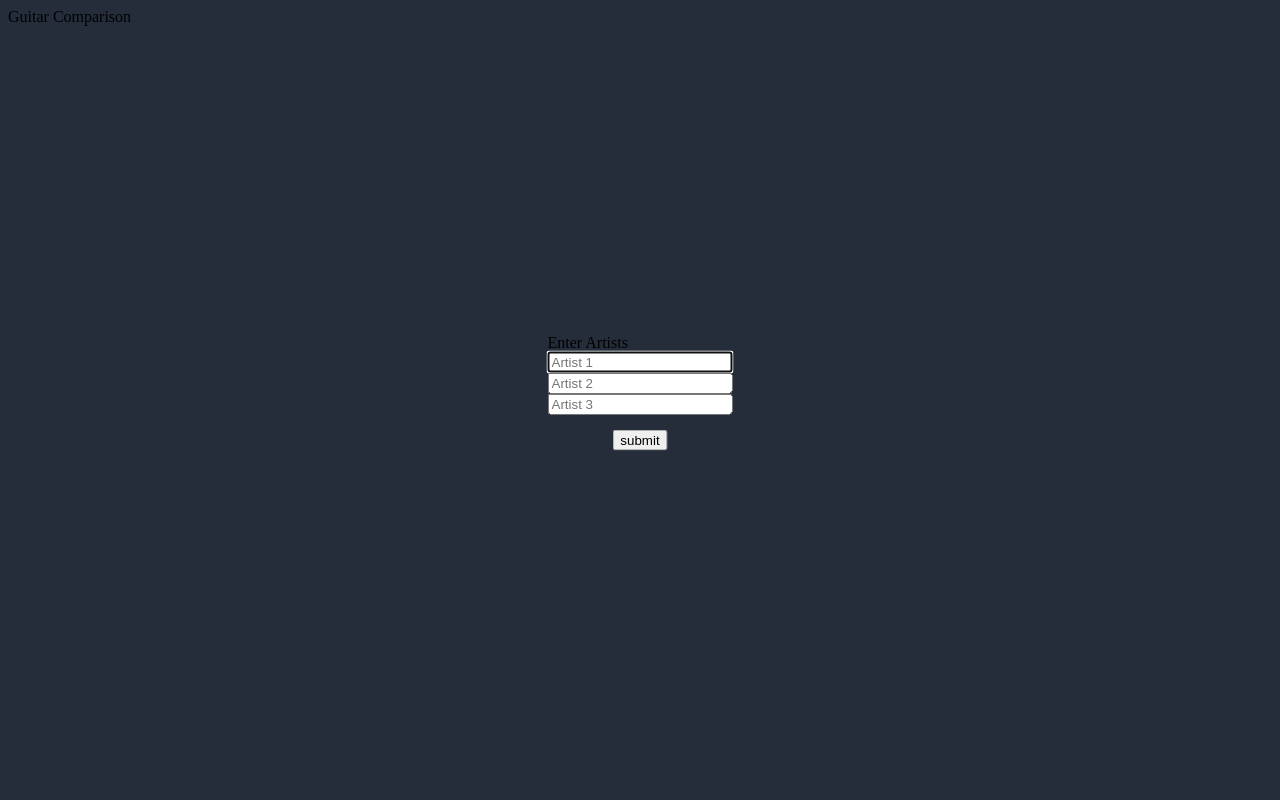
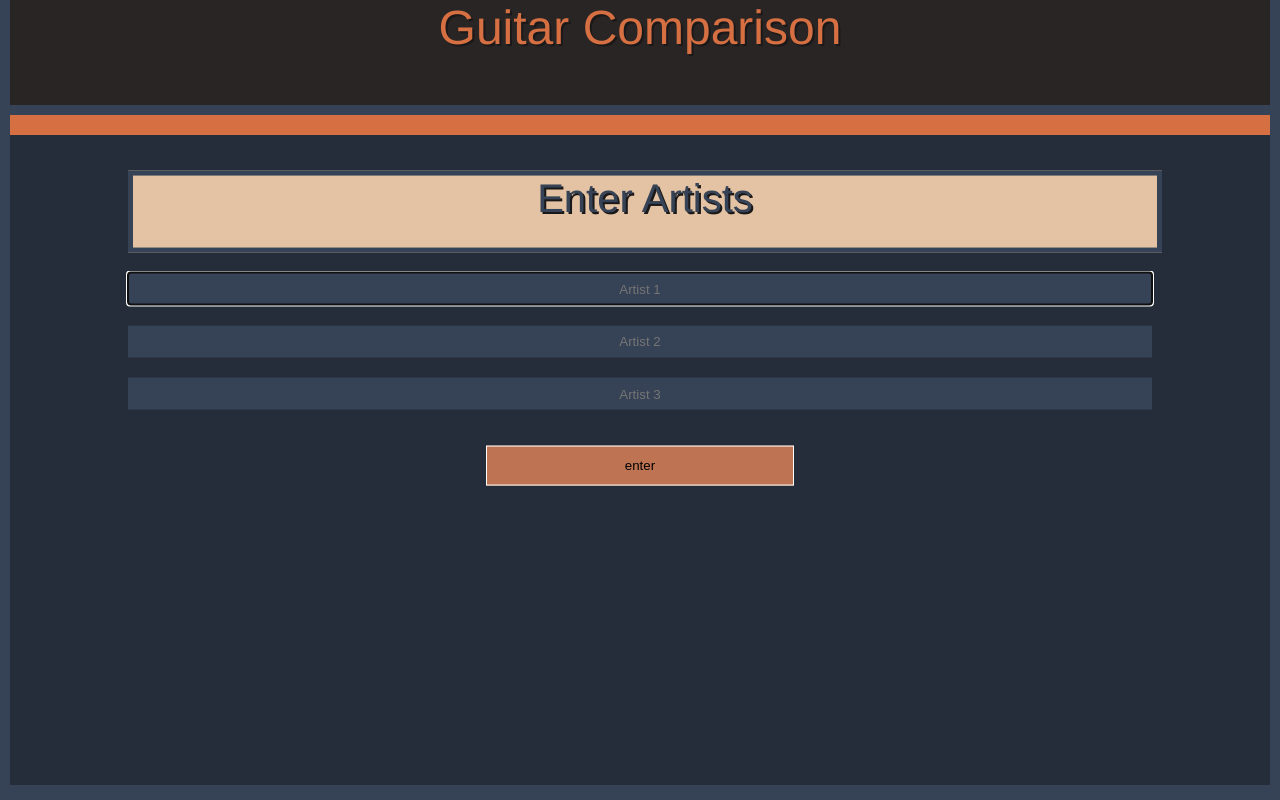
Before and after one commit to jamescrossey/guitar-guitar-challenge, a Django app: page /guitarguitar/ in a window 1280 px wide. Run offline with Django 5.2, Linux system fonts and the light colour scheme.

Commit message:
Merge branch 'main' of https://github.com/jamescrossey/guitar-guitar-challenge

```diff
--- a/guitarcomparison/static/css/styles.css
+++ b/guitarcomparison/static/css/styles.css
@@ -1,21 +1,84 @@
 body {
-    background-color: #252D3A
+    margin: auto;
+    font-family: helvetica;
+    background-color: #252D3A;
+    border-left: 10px solid #364255;
+    border-right: 10px solid #364255;
+    border-bottom: 15px solid #364255;
+}
+
+.guitarComparison {
+    text-shadow: 2px 2px #1A1818;
+    color: #d67042;
+    background-color: #292524;
+    text-align: center;
+}
+
+p {
+    font-size: 300%;
+}
+
+label {
+    font-size: 250%;
+}
+
+.box {
+    border-top: 10px solid #364255;
+    margin-top: 4%;
+    width: 100%;
+    height: 2.5%;
+    background-color: #d67042;
+}
+
+.label {
+    display: flex;
+    justify-content: center;
+    border: 5px solid #364255;
+    margin: auto;
+    background-color: #e3c3a3;
+    color: #364255;
+    text-align: center;
+    height: 9vh;
+    width: 100%;
 }
 
 .search-container {
     position:absolute;
-    top: 50%;
+    width: 80%;
+    top: 42%;
     left: 50%;
     transform: translate(-50%, -50%);
 }
 
+.inputs {
+    height: 4vh;
+    text-align: center;
+    border: none;
+    background-color: #364255;
+    margin-bottom: 2%;
+    width: 100%;
+}
+
 .input-container {
+    padding-top: 2%;
+    width: 100%;
     border:red;
 }
 
-#Submit {
+.Submit {
     display: flex;
     justify-content: center;
     padding-top: 15px;
 
 }
+
+#submitButton {
+    width: 30%;
+    height: 5vh;
+    background-color: #BE7453;
+    border: 1px solid white;
+}
+
+#submitButton:hover {
+    background-color: #a15836;
+}
--- a/guitarcomparison/templates/guitarguitar/index.html
+++ b/guitarcomparison/templates/guitarguitar/index.html
@@ -1,40 +1,46 @@
-{% block title %}Guitar Comparison{% endblock %}
 {% load static %}
 {% block css_block %}
 <link rel="stylesheet" href="{% static 'css/styles.css' %}">
 {% endblock %}
 {% block content %}
+<div class="guitarComparison">
+    <p>Guitar Comparison<p>
+<div class="box">
     <div class="search-container">
         <form method="get" class="search_form">
-        <label>Enter Artists</label>
-            <div id="input-container">
+        <div class="label">
+            <label>Enter Artists</label>
+        </div>
+            <div class="input-container">
             <input type="text"
+                   class="inputs"
                    name="artist1"
                    class="search-input"
                    placeholder="Artist 1"
                    value="{{ artist1 }}"
-                   class="inputs"
                    autofocus>
                    <br>
             <input type="text"
+                   class="inputs"
                    name="artist2"
                    class="search-input"
                    placeholder="Artist 2"
                    value="{{ artist2 }}"
-                   class="inputs"
                    autofocus>
                    <br>
             <input type="text"
                    name="artist3"
+                   class="inputs"
                    class="search-input"
                    placeholder="Artist 3"
                    value="{{ artist3 }}"
-                   class="inputs"
                    autofocus>
-        <div id="Submit">
-            <button type="submit" id="submitButton">submit</button>
+        <div class="Submit">
+            <button type="submit" id="submitButton">enter</button>
         </div>
             </div>
         </form>
     </div>
+</div>
+</div>
 {% endblock %}
```
